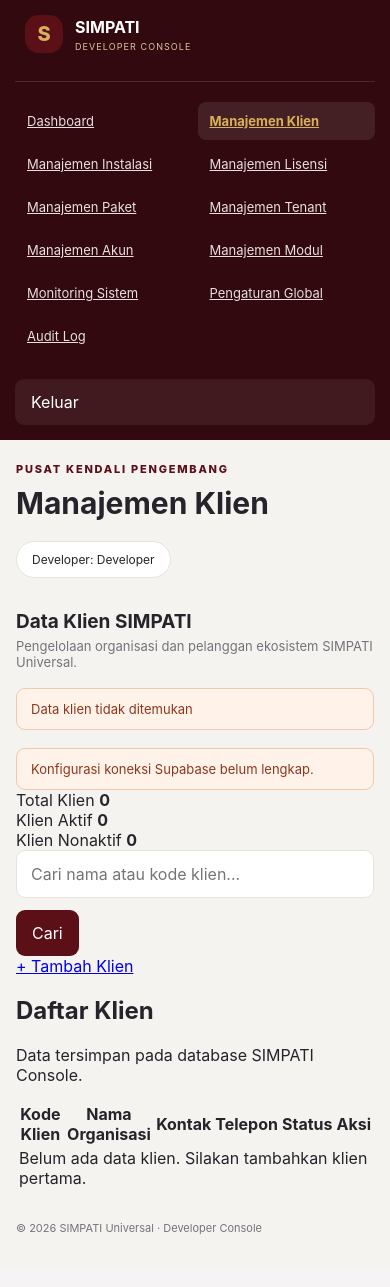
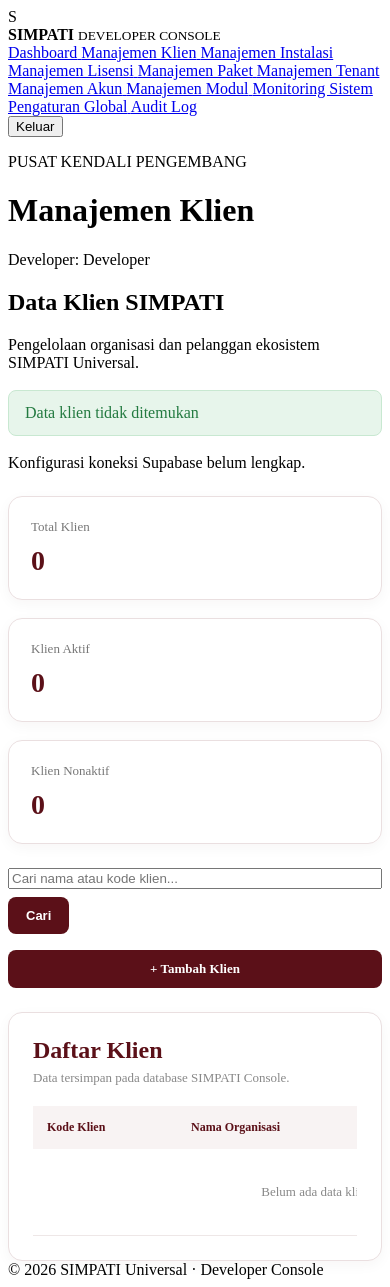
Before and after one commit to xzonebozz-simpati/simpati-developer-console, a FastAPI app: a page that uses templates/base.html in a window 390 px wide. Before the commit the page ends 1235 px from the top, so only its background shows below. Run offline with FastAPI, Linux system fonts and the light colour scheme; the visitor is signed in with stand-in values (Sample User, id 1).

Commit message:
Update app.css

```diff
--- a/static/css/app.css
+++ b/static/css/app.css
@@ -1,21 +1,378 @@
-:root{--maroon:#5b1018;--deep:#31090e;--gold:#d8b15a;--ink:#27232a;--muted:#77727a;--paper:#f5f3f0;--line:#e8e2dc}
-*{box-sizing:border-box}body{margin:0;font-family:Inter,ui-sans-serif,system-ui,-apple-system,"Segoe UI",sans-serif;color:var(--ink);background:var(--paper)}
-.login-shell{min-height:100vh;display:grid;place-items:center;padding:24px;background:radial-gradient(circle at 15% 10%,#7b2630 0,var(--deep) 55%,#21070a 100%)}
-.login-card{width:min(100%,430px);background:#fff;border-radius:18px;padding:42px;box-shadow:0 24px 70px #0005}
-.brand-mark{width:48px;height:48px;border-radius:14px;display:grid;place-items:center;background:var(--maroon);color:var(--gold);font-weight:800;font-size:25px;margin-bottom:24px}
-.eyebrow{font-size:11px;letter-spacing:.16em;font-weight:800;color:var(--maroon);margin:0 0 9px}
-h1{font-size:29px;margin:0 0 8px}.muted{color:var(--muted)}.login-card form{display:grid;gap:10px;margin-top:26px}
-label{font-size:13px;font-weight:650;margin-top:8px}input{width:100%;padding:13px 14px;border:1px solid var(--line);border-radius:9px;font:inherit}
-button{border:0;border-radius:9px;padding:13px 16px;background:var(--maroon);color:white;font-weight:700;font:inherit;cursor:pointer;margin-top:12px}button:hover{background:var(--deep)}
-.alert{padding:12px 14px;background:#fff2e9;border:1px solid #f0c8ad;color:#8a381d;border-radius:9px;font-size:13px;margin-top:18px}.footnote{font-size:12px;color:var(--muted);margin-top:24px}
-.app-shell{min-height:100vh;display:flex}.sidebar{width:260px;background:var(--deep);color:#fff;padding:25px 16px;display:flex;flex-direction:column}
-.sidebar-brand{display:flex;align-items:center;gap:12px;padding:0 10px 28px;border-bottom:1px solid #ffffff20}.brand-mark.small{width:38px;height:38px;margin:0;font-size:20px}.sidebar-brand strong,.sidebar-brand small{display:block}.sidebar-brand small{font-size:9px;letter-spacing:.12em;color:#d9c5a2;margin-top:4px}
-.sidebar nav{padding-top:20px;display:grid;gap:5px}.nav-item{display:flex;justify-content:space-between;align-items:center;padding:11px 12px;border-radius:8px;color:#e8dfe0;font-size:13px}.nav-item.selected{background:#ffffff18;color:var(--gold);font-weight:700}.nav-item small{font-size:10px;color:#b9a7a8}.logout-form{margin-top:auto}.logout-button{width:100%;background:#ffffff12;text-align:left}
-.main-content{flex:1;padding:34px 42px;min-width:0}.topbar{display:flex;justify-content:space-between;align-items:center;margin-bottom:28px}.topbar h1{font-size:30px}.user-chip{background:#fff;border:1px solid var(--line);border-radius:30px;padding:10px 15px;font-size:12px}
-.welcome-panel{display:flex;justify-content:space-between;align-items:center;gap:20px;background:linear-gradient(115deg,var(--maroon),#792c35);color:#fff;padding:30px;border-radius:16px;box-shadow:0 12px 30px #5b101822}
-.welcome-panel h2{font-size:24px;margin:0 0 8px}.welcome-panel p:not(.eyebrow){color:#f0dfe0;margin:0;max-width:650px}.eyebrow.light{color:var(--gold)}.status-pill{white-space:nowrap;border:1px solid #ffffff55;border-radius:30px;padding:8px 12px;font-size:11px;color:var(--gold)}
-.section-heading{margin:32px 0 16px}.section-heading h2{margin:0 0 5px;font-size:19px}.section-heading p{margin:0;font-size:13px}
-.system-grid{display:grid;grid-template-columns:repeat(2,minmax(0,1fr));gap:16px}.system-card{background:#fff;border:1px solid var(--line);border-radius:13px;padding:22px}.card-index{font-size:11px;color:var(--gold);font-weight:800}.system-card h3{margin:12px 0 7px}.system-card p{font-size:13px;line-height:1.55;color:var(--muted);min-height:40px}.tag{display:inline-block;background:#f6f0e6;color:#795b25;border-radius:20px;padding:6px 9px;font-size:10px;font-weight:700}
-footer{padding:30px 0 10px;color:var(--muted);font-size:11px}
-@media(max-width:850px){.sidebar{width:220px}.main-content{padding:25px 22px}}
-@media(max-width:650px){.app-shell{display:block}.sidebar{width:100%;padding:15px}.sidebar nav{grid-template-columns:repeat(2,minmax(0,1fr))}.logout-form{margin-top:12px}.main-content{padding:22px 16px}.topbar{align-items:flex-start;gap:12px;flex-direction:column}.system-grid{grid-template-columns:1fr}.welcome-panel{align-items:flex-start;flex-direction:column}.login-card{padding:30px 24px}}
+/* =========================================
+   SIMPATI DEVELOPER CONSOLE
+   CLIENT MANAGEMENT v0.3.0
+========================================= */
+
+.client-stat-grid {
+    display: grid;
+    grid-template-columns: repeat(3, 1fr);
+    gap: 18px;
+    margin: 24px 0;
+}
+
+.client-stat-card {
+    background: #ffffff;
+    border: 1px solid #eadfe0;
+    border-radius: 14px;
+    padding: 22px;
+    box-shadow: 0 4px 14px rgba(49, 9, 14, 0.04);
+}
+
+.client-stat-card span {
+    display: block;
+    color: #777;
+    font-size: 13px;
+    margin-bottom: 10px;
+}
+
+.client-stat-card strong {
+    color: #5b1018;
+    font-size: 28px;
+}
+
+.client-toolbar {
+    display: flex;
+    justify-content: space-between;
+    align-items: center;
+    gap: 16px;
+    margin: 24px 0;
+}
+
+.client-search {
+    display: flex;
+    gap: 8px;
+    flex: 1;
+}
+
+.client-search input {
+    max-width: 420px;
+    width: 100%;
+}
+
+.client-search button,
+.primary-button,
+.secondary-button,
+.danger-button {
+    display: inline-flex;
+    align-items: center;
+    justify-content: center;
+    padding: 11px 18px;
+    border-radius: 8px;
+    border: none;
+    text-decoration: none;
+    font-size: 13px;
+    font-weight: 600;
+    cursor: pointer;
+}
+
+.client-search button,
+.primary-button {
+    background: #5b1018;
+    color: #ffffff;
+}
+
+.primary-button:hover,
+.client-search button:hover {
+    background: #31090e;
+}
+
+.secondary-button {
+    background: #f2eeee;
+    color: #5b1018;
+}
+
+.danger-button {
+    background: #a52b35;
+    color: #ffffff;
+}
+
+.client-table-panel,
+.client-form-panel,
+.client-detail-panel {
+    background: #ffffff;
+    border: 1px solid #eadfe0;
+    border-radius: 14px;
+    padding: 24px;
+    box-shadow: 0 4px 14px rgba(49, 9, 14, 0.04);
+}
+
+.table-heading {
+    margin-bottom: 20px;
+}
+
+.table-heading h2 {
+    color: #5b1018;
+    margin: 0 0 6px;
+}
+
+.table-heading p {
+    color: #888;
+    font-size: 13px;
+    margin: 0;
+}
+
+.table-responsive {
+    width: 100%;
+    overflow-x: auto;
+}
+
+.client-table {
+    width: 100%;
+    border-collapse: collapse;
+    min-width: 750px;
+}
+
+.client-table th {
+    background: #f8f3f3;
+    color: #5b1018;
+    text-align: left;
+    padding: 14px;
+    font-size: 12px;
+    white-space: nowrap;
+}
+
+.client-table td {
+    padding: 14px;
+    border-bottom: 1px solid #eee7e7;
+    font-size: 13px;
+    color: #444;
+}
+
+.client-table td strong {
+    color: #4a1016;
+}
+
+.client-table td small {
+    display: block;
+    color: #999;
+    margin-top: 4px;
+}
+
+.client-status {
+    display: inline-block;
+    padding: 6px 11px;
+    border-radius: 20px;
+    font-size: 11px;
+    font-weight: 700;
+}
+
+.client-status.active {
+    background: #e4f5e9;
+    color: #237a40;
+}
+
+.client-status.inactive {
+    background: #fbe8e8;
+    color: #a52b35;
+}
+
+.client-actions {
+    display: flex;
+    gap: 12px;
+}
+
+.client-actions a {
+    color: #7b1721;
+    font-weight: 600;
+    text-decoration: none;
+    font-size: 12px;
+}
+
+.client-actions a:hover {
+    text-decoration: underline;
+}
+
+.empty-table {
+    text-align: center;
+    padding: 35px !important;
+    color: #888 !important;
+}
+
+/* FORM */
+
+.form-grid {
+    display: grid;
+    grid-template-columns: repeat(2, 1fr);
+    gap: 20px;
+}
+
+.form-group {
+    display: flex;
+    flex-direction: column;
+    gap: 8px;
+}
+
+.form-group label {
+    color: #4b151a;
+    font-size: 13px;
+    font-weight: 600;
+}
+
+.form-group input,
+.form-group textarea {
+    width: 100%;
+    box-sizing: border-box;
+    padding: 12px 14px;
+    border: 1px solid #ddd2d3;
+    border-radius: 8px;
+    background: #fff;
+    color: #333;
+    font-family: inherit;
+    font-size: 13px;
+}
+
+.form-group input:focus,
+.form-group textarea:focus {
+    outline: none;
+    border-color: #8b2732;
+    box-shadow: 0 0 0 3px rgba(91, 16, 24, 0.08);
+}
+
+.form-group textarea {
+    resize: vertical;
+}
+
+.full-width {
+    grid-column: 1 / -1;
+}
+
+.form-actions {
+    display: flex;
+    justify-content: flex-end;
+    gap: 12px;
+    margin-top: 28px;
+}
+
+/* DETAIL */
+
+.client-detail-header {
+    display: flex;
+    justify-content: space-between;
+    align-items: center;
+    padding-bottom: 22px;
+    border-bottom: 1px solid #eee7e7;
+    margin-bottom: 22px;
+}
+
+.client-detail-header > div {
+    display: flex;
+    flex-direction: column;
+    gap: 8px;
+}
+
+.detail-label {
+    color: #888;
+    font-size: 12px;
+}
+
+.client-detail-header strong {
+    color: #5b1018;
+    font-size: 19px;
+}
+
+.detail-grid {
+    display: grid;
+    grid-template-columns: repeat(2, 1fr);
+    gap: 24px;
+}
+
+.detail-item {
+    display: flex;
+    flex-direction: column;
+    gap: 8px;
+}
+
+.detail-item span {
+    color: #888;
+    font-size: 12px;
+}
+
+.detail-item strong {
+    color: #3f3031;
+    font-size: 14px;
+    font-weight: 600;
+    overflow-wrap: anywhere;
+}
+
+.detail-actions {
+    display: flex;
+    align-items: center;
+    gap: 12px;
+    margin-top: 30px;
+    padding-top: 22px;
+    border-top: 1px solid #eee7e7;
+}
+
+.detail-actions form {
+    margin: 0;
+}
+
+.success-alert {
+    background: #e7f5eb;
+    color: #237a40;
+    border: 1px solid #c8e8d1;
+    padding: 13px 16px;
+    border-radius: 8px;
+    margin: 18px 0;
+}
+
+/* RESPONSIVE */
+
+@media (max-width: 768px) {
+
+    .client-stat-grid {
+        grid-template-columns: 1fr;
+    }
+
+    .client-toolbar {
+        align-items: stretch;
+        flex-direction: column;
+    }
+
+    .client-search {
+        flex-wrap: wrap;
+    }
+
+    .client-search input {
+        max-width: none;
+        flex: 1 1 100%;
+    }
+
+    .form-grid,
+    .detail-grid {
+        grid-template-columns: 1fr;
+    }
+
+    .full-width {
+        grid-column: auto;
+    }
+
+    .client-detail-header {
+        align-items: flex-start;
+        gap: 20px;
+        flex-direction: column;
+    }
+
+    .detail-actions {
+        align-items: stretch;
+        flex-direction: column;
+    }
+
+    .detail-actions form,
+    .detail-actions button,
+    .detail-actions a {
+        width: 100%;
+        box-sizing: border-box;
+    }
+
+    .form-actions {
+        flex-direction: column-reverse;
+    }
+
+    .form-actions button,
+    .form-actions a {
+        width: 100%;
+        box-sizing: border-box;
+    }
+
+}
```
